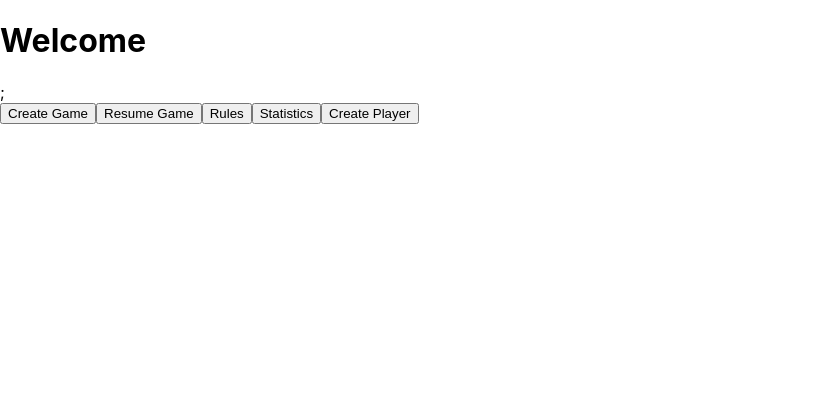
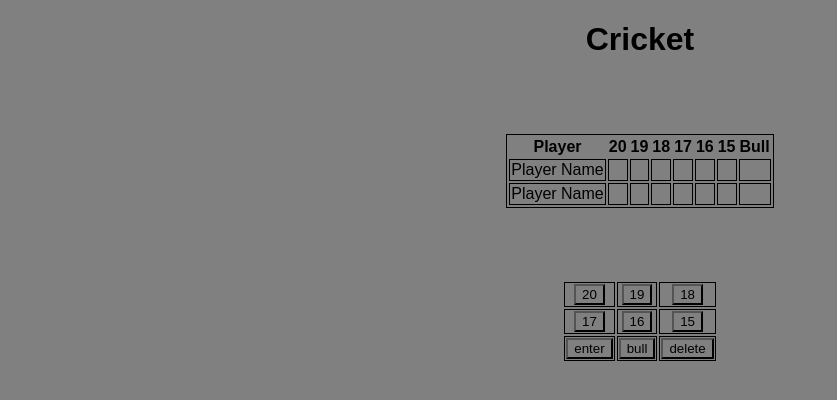
Before and after one commit to adam-paul952/dart-scoreboard, a React (Create React App) app: page / in a window 1280 px wide. Shown: the top 400 px of the page, without its empty margins (0-837 px from the left). Built offline with nearby package versions, Linux system fonts and the light colour scheme.

Commit message:
Created skeleton of cricket

```diff
--- a/package.json
+++ b/package.json
@@ -8,6 +8,7 @@
     "@testing-library/user-event": "^12.8.3",
     "react": "^17.0.2",
     "react-dom": "^17.0.2",
+    "react-router-dom": "^5.2.0",
     "react-scripts": "4.0.3",
     "web-vitals": "^1.1.2"
   },
--- a/src/App.css
+++ b/src/App.css
@@ -1,3 +1,35 @@
+/*Global CSS*/
+* {
+  font-family:Arial, Helvetica, sans-serif;
+  text-align: center;
+  background-color:grey;
+}
+
+/*Cricket*/
+table {
+  margin-left: auto;
+  margin-right: auto;
+}
+
+#scoreboard, td {
+  border: 1px solid;
+}
+
+/* Create Game */
+#header {
+  margin-left: auto;
+  margin-right: auto;
+  text-align: center;
+}
+
+#btnTable {
+  text-align: center;
+  margin-left: auto;
+  margin-right: auto;
+  width: 50%;
+}
+
+/*------------------------------------------*/
 .App {
   text-align: center;
 }
--- a/src/App.js
+++ b/src/App.js
@@ -2,13 +2,23 @@ import './App.css';
 
 function App() {
   return (
-  <div>
-    <h1>Welcome</h1>;
+  <div id="header">
+    <h1>Welcome</h1>
       <div>
         <form>
-          <button>Create Game</button><button>Resume Game</button>
-          <button>Rules</button><button>Statistics</button>
-          <button>Create Player</button>
+          <table id="btnTable">
+            <tr>
+              <td><button>Create Game</button></td>
+              <td><button disabled={true}>Resume Game</button></td>
+            </tr>
+            <tr>
+              <td><button>Rules</button></td>
+              <td><button disabled={true}>Statistics</button></td>
+            </tr>
+            <tr>
+              <td><button disabled={true}>Create Player</button></td>
+            </tr>
+          </table>
         </form>
       </div>
   </div>
--- /dev/null
+++ b/src/createGame.js
@@ -0,0 +1,97 @@
+import React from 'react';
+
+function CreateGame() {
+  return (
+    <div>
+      <div id="selection">
+        <form>
+          <label>
+            Please Select a Game:
+            <select id="gameType">
+              <option value="Please Select a game">Please Select a game</option>
+              <option value="x01">X01</option>
+              <option value="Baseball">Baseball</option>
+              <option value="Cricket">Cricket</option>
+              <option value="Killer">Killer</option>
+              <option value="Elimination">Elimination</option>
+            </select>
+          </label>
+          <input type="button" value="Submit"></input>
+          <input type="button" value="Return"></input>
+        </form>
+      </div>
+    </div>
+    );
+}
+
+export default function X01 () {
+  return (
+    <div>
+      <h3>X01</h3>
+      <form>
+        <label>
+          Points:
+        </label>
+        <select>
+          <option value="301">301</option>
+          <option value="501">501</option>
+          <option value="601">601</option>
+          <option value="701">701</option>
+          <option value="801">801</option>
+          <option value="901">901</option>
+          <option value="1001">1001</option>
+        </select>
+        <input type="button" value="Submit"></input>
+        <input type="button" value="Return"></input>
+      </form>
+    </div>
+  );
+};
+
+const baseball = () => {
+  return (
+    <div>
+      <h3>Baseball</h3>
+      <form>
+        <input type="button" value="Submit"></input>
+        <input type="button" value="Return"></input>
+      </form>
+    </div>
+  );
+};
+
+const cricket = () => {
+  return (
+    <div>
+      <h3>Cricket</h3>
+      <form>
+        <input type="button" value="Submit"></input>
+        <input type="button" value="Return"></input>
+      </form>
+    </div>
+  );
+};
+
+const killer = () => {
+  return (
+    <div>
+      <h3>Baseball</h3>
+      <form>
+        <input type="button" value="Submit"></input>
+        <input type="button" value="Return"></input>
+      </form>
+    </div>
+  );
+};
+
+const elimination = () => {
+  return (
+    <div>
+      <h3>Baseball</h3>
+      <form>
+        <input type="button" value="Submit"></input>
+        <input type="button" value="Return"></input>
+      </form>
+    </div>
+  );
+};
--- /dev/null
+++ b/src/cricket.js
@@ -0,0 +1,69 @@
+import React from 'react';
+import './App.css';
+
+export default function CreateCricketBoard() {
+  return (
+    <div>
+      <h1>Cricket</h1>
+      <br /> <br /> <br />
+      <div>
+        <table id="scoreboard">
+          <tr>
+          <th colspan='2'>Player</th>
+          <th>20</th>
+          <th>19</th>
+          <th>18</th>
+          <th>17</th>
+          <th>16</th>
+          <th>15</th>
+          <th>Bull</th>
+          </tr>
+          <tbody>
+            <tr>
+              <td colspan='2'>Player Name</td>
+              <td></td>
+              <td></td>
+              <td></td>
+              <td></td>
+              <td></td>
+              <td></td>
+              <td></td>
+            </tr>
+            <tr>
+              <td colspan='2'>Player Name</td>
+              <td></td>
+              <td></td>
+              <td></td>
+              <td></td>
+              <td></td>
+              <td></td>
+              <td></td>
+            </tr>
+          </tbody>
+        </table>
+      </div>
+      <br /><br /> <br /> <br />
+      <div id="scorekeypad">
+        <form>
+          <table>
+            <tr>
+              <td><button>20</button></td>
+              <td><button>19</button></td>
+              <td><button>18</button></td>
+            </tr>
+            <tr>
+              <td><button>17</button></td>
+              <td><button>16</button></td>
+              <td><button>15</button></td>
+            </tr>
+            <tr>
+              <td><button>enter</button></td>
+              <td><button>bull</button></td>
+              <td><button>delete</button></td>
+            </tr>
+          </table>
+        </form>
+      </div>
+    </div>
+  );
+};
--- a/src/index.js
+++ b/src/index.js
@@ -1,12 +1,14 @@
 import React from 'react';
 import ReactDOM from 'react-dom';
 import './index.css';
-import App from './App';
+// import App from './App';
 import reportWebVitals from './reportWebVitals';
+// import X01 from './createGame';
+import CreateCricketBoard from './cricket';
 
 ReactDOM.render(
   <React.StrictMode>
-    <App />
+    <CreateCricketBoard />
   </React.StrictMode>,
   document.getElementById('root')
 );
```
Also changed, not shown: src/basball.js (added, +7 -0 lines), 1 other file (tests, documents, lock files or other folders).
